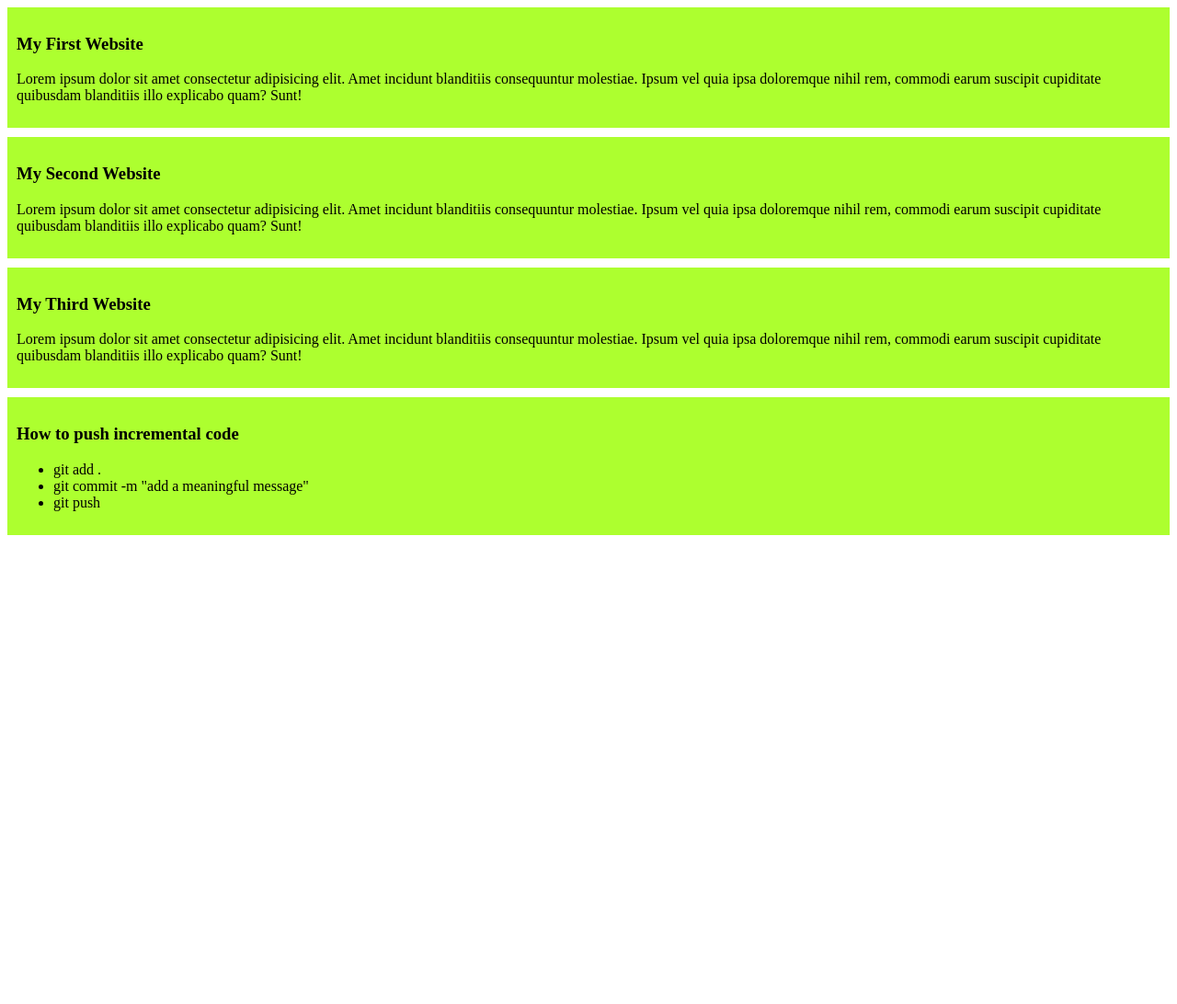
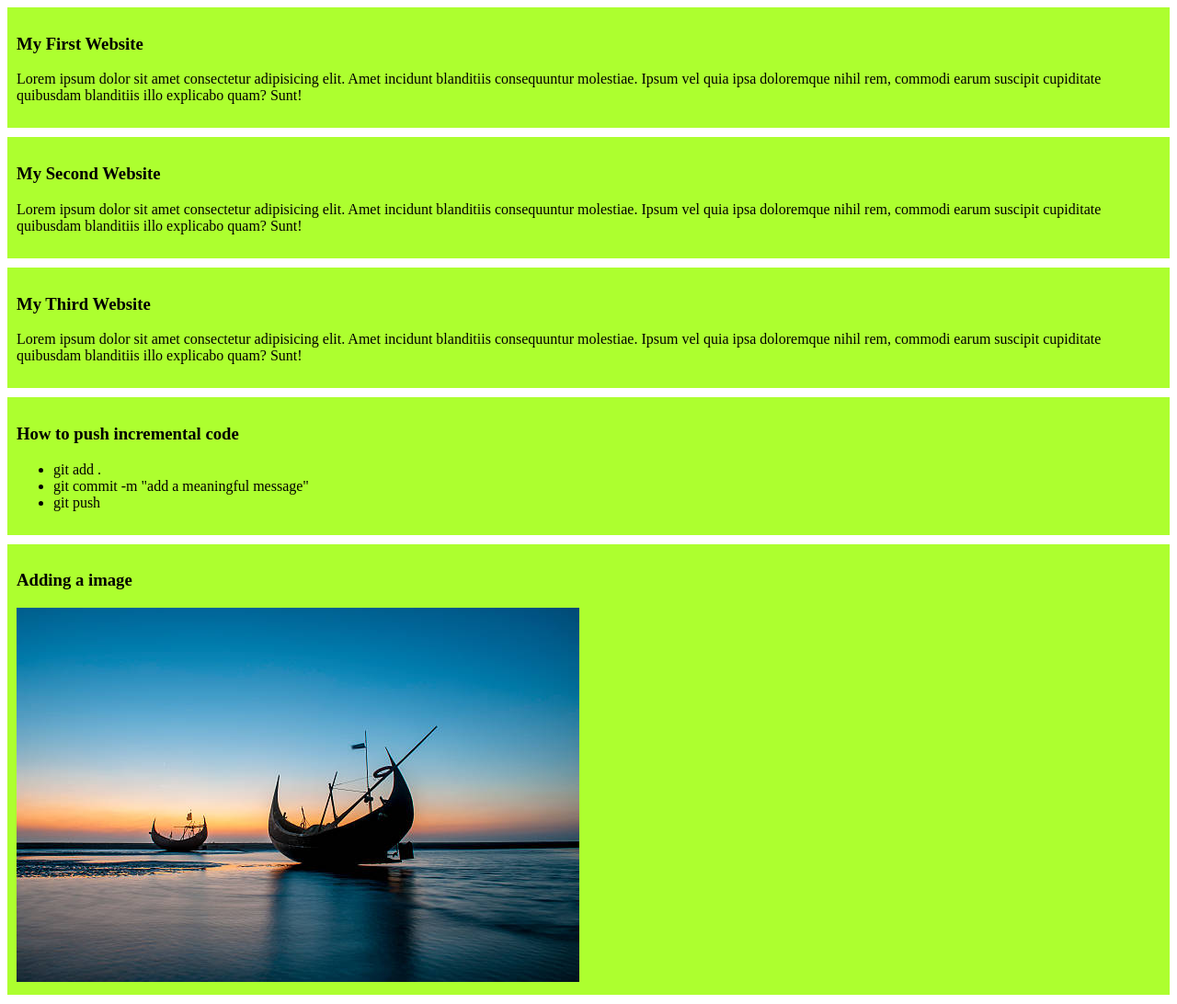
Before and after one commit to Jaynab-Sultana-479/my-simple-website, a plain HTML site: page index.html in a window 1280 px wide. Shown: the whole page at 92% size. Before the commit the page ends 800 px from the top, so only its background shows below. Drawn offline with Linux system fonts and the light colour scheme.

Commit message:
adding a river image

```diff
--- a/index.html
+++ b/index.html
@@ -27,5 +27,9 @@
             <li>git push</li>
         </ul>
      </div>
+     <div>
+        <h3>Adding a image</h3>
+        <img src="images/river.jpg" alt="">
+     </div>
 </body>
 </html>
```
Also changed, not shown: images/river.jpg (added).
